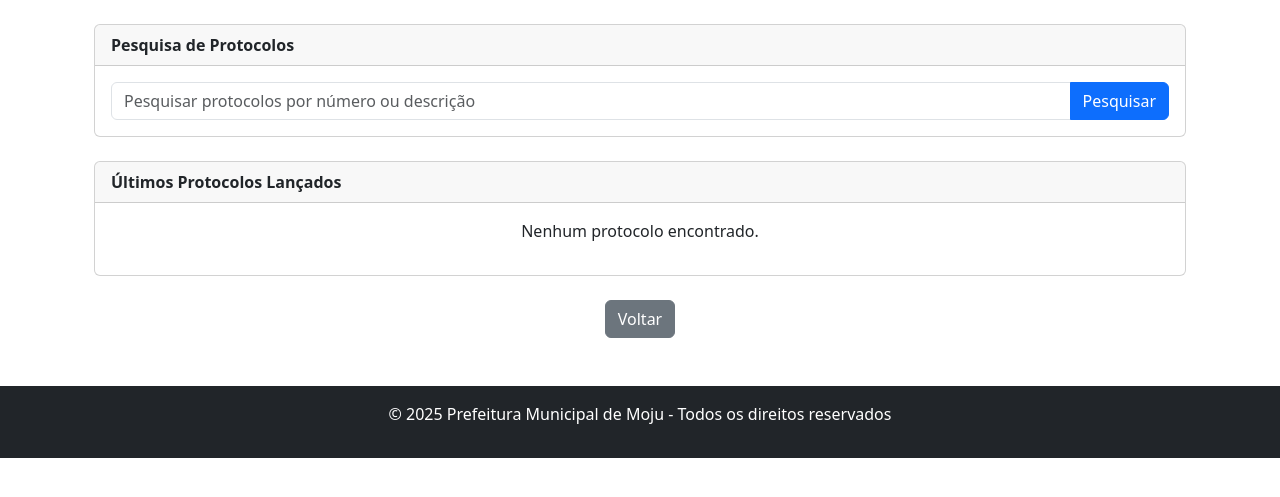
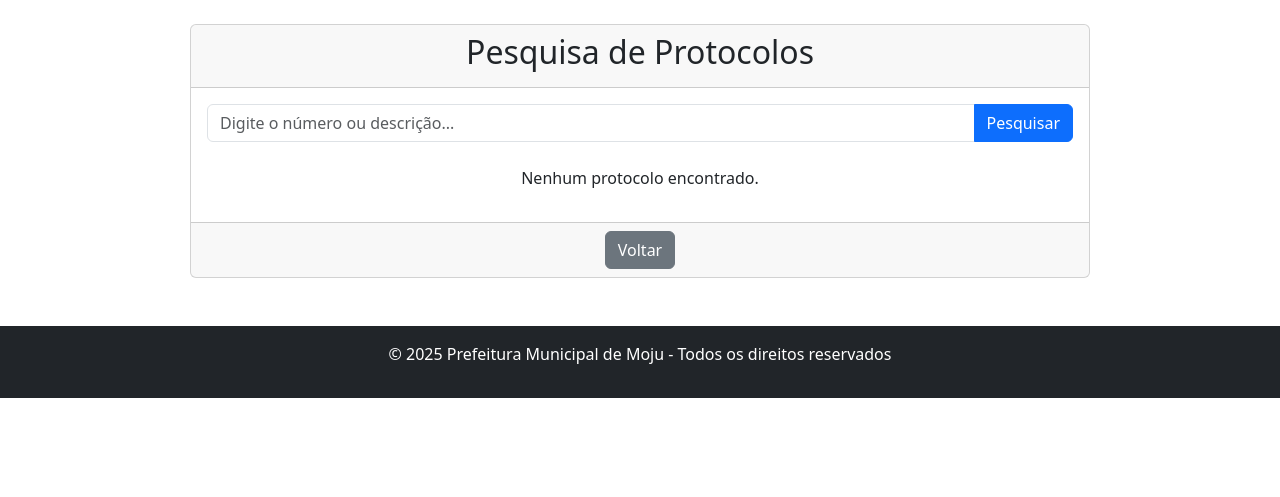
Before and after one commit to kinhomoju/protocolo_online, a Django app: page /protocolos/pesquisa/ in a window 1280 px wide. Shown: the part 88-585 px from the top of the page. Run offline with Django 5.2, Linux system fonts and the light colour scheme; a user stored in the database is signed in; data comes from the database, SQL or seed files in the repository; both versions use the stored data as it was after the commit; some libraries are stand-ins or nearby versions.

Commit message:
atualização no 'pesquisa_protocolos' e 'dashboard'

```diff
--- a/protocolos/models.py
+++ b/protocolos/models.py
@@ -9,7 +9,7 @@ class Protocolo(models.Model):
         ('pago', 'Pago'),
         ('analise', 'Em Análise'),
         ('rejeitado', 'Rejeitado'),
-        ('devolvido', 'Devolvido'),
+        # ('devolvido', 'Devolvido'),
         ('pendente', 'Pendente'),
     ]
     status = models.CharField(max_length=20, choices=STATUS_CHOICES, default='pendente')
--- a/protocolos/templates/protocolos/pesquisa_protocolos.html
+++ b/protocolos/templates/protocolos/pesquisa_protocolos.html
@@ -1,103 +1,64 @@
 {% extends 'base_generic.html' %}
-{% load static %}
-
-{% block title %}Pesquisa de Protocolos{% endblock %}
 
 {% block content %}
 <div class="container mt-4">
-    <!-- Card de Pesquisa de Protocolos -->
-    <div class="card mb-4">
-        <div class="card-header">
-            <strong>Pesquisa de Protocolos</strong>
+    <div class="card mx-auto" style="max-width: 900px;">
+        <div class="card-header text-center">
+            <h2>Pesquisa de Protocolos</h2>
         </div>
         <div class="card-body">
-            <form method="get" action="{% url 'protocolos:pesquisa_protocolos' %}">
+
+            <!-- Formulário de Pesquisa -->
+            <form method="GET" action="{% url 'protocolos:pesquisa_protocolos' %}" class="mb-4">
                 <div class="input-group">
-                    <input type="text" name="q" class="form-control" placeholder="Pesquisar protocolos por número ou descrição" value="{{ query|default:'' }}">
+                    <input type="text" name="q" class="form-control" placeholder="Digite o número ou descrição..." value="{{ query }}">
                     <button type="submit" class="btn btn-primary">Pesquisar</button>
                 </div>
             </form>
-        </div>
-    </div>
 
-    {% if query %}
-        <!-- Card de Resultados da Pesquisa -->
-        <div class="card mb-4">
+            {% if protocolos_paginados %}
+                <div class="card">
                     <div class="card-header">
-                <strong>Resultados da Pesquisa</strong>
+                        <h5 class="mb-0">Resultados da Pesquisa</h5>
                     </div>
                     <div class="card-body">
-                {% if protocolos_pesquisa %}
-                    <table class="table table-striped">
-                        <thead>
-                            <tr>
-                                <th>Número</th>
-                                <th>Descrição</th>
-                                <th>Status</th>
-                                <th>Ação</th>
-                            </tr>
-                        </thead>
-                        <tbody>
-                            {% for protocolo in protocolos_pesquisa %}
-                            <tr>
-                                <td>{{ protocolo.numero }}</td>
-                                <td>{{ protocolo.descricao }}</td>
-                                <td>{{ protocolo.status }}</td>
-                                <td>
-                                    {% if protocolo.status == 'pendente' %}
-                                        <a href="{% url 'protocolos:editar_protocolo' protocolo.id %}" class="btn btn-warning btn-sm">Editar</a>
-                                        <form method="post" action="{% url 'protocolos:excluir_protocolo' protocolo.id %}" class="d-inline">
-                                            {% csrf_token %}
-                                            <button type="submit" class="btn btn-danger btn-sm">Excluir</button>
-                                        </form>
-                                    {% else %}
-                                        <span class="text-muted">Ação não disponível</span>
-                                    {% endif %}
-                                </td>
-                            </tr>
-                            {% endfor %}
-                        </tbody>
-                    </table>
-                {% else %}
-                    <p class="mt-3 text-muted">Nenhum protocolo encontrado para a pesquisa.</p>
-                {% endif %}
-            </div>
-        </div>
-    {% else %}
-        <!-- Card de Últimos Protocolos Lançados (com paginação) -->
-        <div class="card mb-4">
-            <div class="card-header">
-                <strong>Últimos Protocolos Lançados</strong>
-            </div>
-            <div class="card-body">
-                {% if protocolos_recent %}
-                    <table class="table table-striped">
+                        <table class="table table-bordered">
                             <thead>
                                 <tr>
                                     <th>Número</th>
                                     <th>Descrição</th>
                                     <th>Status</th>
                                     <th>Data</th>
-                                <th>Ação</th>
+                                    <th class="text-center">Ação</th>
                                 </tr>
                             </thead>
                             <tbody>
-                            {% for protocolo in protocolos_recent %}
+                                {% for protocolo in protocolos_paginados %}
                                 <tr>
                                     <td>{{ protocolo.numero }}</td>
                                     <td>{{ protocolo.descricao }}</td>
-                                <td>{{ protocolo.status }}</td>
+                                    <td>
+                                        {% if protocolo.status == 'pago' %}
+                                            <span class="badge bg-success">Pago</span>
+                                        {% elif protocolo.status == 'rejeitado' %}
+                                            <span class="badge bg-warning text-dark">Rejeitado</span>
+                                        {% elif protocolo.status == 'analise' %}
+                                            <span class="badge bg-primary">Em análise</span>
+                                        {% else %}
+                                            <span class="badge bg-secondary">Pendente</span>
+                                        {% endif %}
+                                    </td>
                                     <td>{{ protocolo.data_criacao|date:"d/m/Y H:i" }}</td>
                                     <td>
                                         <div class="d-flex gap-2">
                                             {% if protocolo.status == 'pendente' %}
-                                            <a href="{% url 'protocolos:editar_protocolo' protocolo.id %}" class="btn btn-warning btn-sm">Editar</a>
-                                            <form method="post" action="{% url 'protocolos:excluir_protocolo' protocolo.id %}">
+                                                <a href="{% url 'protocolos:editar_protocolo' protocolo.id %}" class="btn btn-warning btn-sm">Corrigir</a>
+                                                <form method="post" action="{% url 'protocolos:excluir_protocolo' protocolo.id %}" class="d-inline">
                                                     {% csrf_token %}
                                                     <button type="submit" class="btn btn-danger btn-sm">Excluir</button>
                                                 </form>
                                             {% else %}
-                                            <span class="text-muted">Ação não disponível</span>
+                                                <span class="text-muted">não permitido...</span>
                                             {% endif %}
                                         </div>
                                     </td>
@@ -105,54 +66,52 @@
                                 {% endfor %}
                             </tbody>
                         </table>
-                    <!-- Navegação de Paginação -->
-                    <nav aria-label="Page navigation">
+
+                        <!-- Paginação -->
+                        {% if protocolos_paginados.has_other_pages %}
+                        <nav>
                             <ul class="pagination justify-content-center">
-                            {% if protocolos_recent.has_previous %}
+                                {% if protocolos_paginados.has_previous %}
                                     <li class="page-item">
-                                    <a class="page-link" href="?page={{ protocolos_recent.previous_page_number }}" aria-label="Previous">
-                                        <span aria-hidden="true">&laquo;</span>
-                                    </a>
+                                        <a class="page-link" href="?q={{ query }}&page=1">Primeira</a>
                                     </li>
-                            {% else %}
-                                <li class="page-item disabled">
-                                    <span class="page-link" aria-hidden="true">&laquo;</span>
+                                    <li class="page-item">
+                                        <a class="page-link" href="?q={{ query }}&page={{ protocolos_paginados.previous_page_number }}">Anterior</a>
                                     </li>
                                 {% endif %}
-                            {% for num in protocolos_recent.paginator.page_range %}
-                                {% if protocolos_recent.number == num %}
-                                    <li class="page-item active"><span class="page-link">{{ num }}</span></li>
-                                {% else %}
-                                    <li class="page-item"><a class="page-link" href="?page={{ num }}">{{ num }}</a></li>
-                                {% endif %}
-                            {% endfor %}
-                            {% if protocolos_recent.has_next %}
+
+                                <li class="page-item active">
+                                    <span class="page-link">
+                                        Página {{ protocolos_paginados.number }} de {{ protocolos_paginados.paginator.num_pages }}
+                                    </span>
+                                </li>
+
+                                {% if protocolos_paginados.has_next %}
                                     <li class="page-item">
-                                    <a class="page-link" href="?page={{ protocolos_recent.next_page_number }}" aria-label="Next">
-                                        <span aria-hidden="true">&raquo;</span>
-                                    </a>
+                                        <a class="page-link" href="?q={{ query }}&page={{ protocolos_paginados.next_page_number }}">Próxima</a>
                                     </li>
-                            {% else %}
-                                <li class="page-item disabled">
-                                    <span class="page-link" aria-hidden="true">&raquo;</span>
+                                    <li class="page-item">
+                                        <a class="page-link" href="?q={{ query }}&page={{ protocolos_paginados.paginator.num_pages }}">Última</a>
                                     </li>
                                 {% endif %}
                             </ul>
                         </nav>
+                        {% endif %}
+                    </div>
+                </div>
             {% else %}
                 <p class="text-center">Nenhum protocolo encontrado.</p>
             {% endif %}
         </div>
-        </div>
-    {% endif %}
 
-    <!-- Botão Voltar para a Tela Principal do Sistema -->
-    <div class="text-center mt-4">
-        {% if user.is_master %}
+        <!-- Botão "Voltar" adaptado ao tipo de usuário -->
+        <div class="card-footer text-center">
+            {% if request.user.is_superuser %}
                 <a href="{% url 'usuarios:dashboard_master' %}" class="btn btn-secondary">Voltar</a>
             {% else %}
                 <a href="{% url 'usuarios:dashboard' %}" class="btn btn-secondary">Voltar</a>
             {% endif %}
         </div>
     </div>
+</div>
 {% endblock %}
--- a/protocolos/views.py
+++ b/protocolos/views.py
@@ -58,25 +58,28 @@ def pesquisa_protocolos(request):
     """
     View para pesquisar protocolos com base no número ou descrição.
     """
-    query = request.GET.get('q', '')
+    query = request.GET.get('q', '')  # Obtém o termo de pesquisa
+    page_number = request.GET.get('page')  # Obtém o número da página atual
+    itens_por_pagina = 10  # Número de protocolos por página
+
     if query:
-        # Pesquisa: filtra por número ou descrição
-        protocolos_pesquisa = Protocolo.objects.filter(
+        # Se houver pesquisa, filtra os protocolos pelo número ou descrição
+        protocolos = Protocolo.objects.filter(
             Q(numero__icontains=query) | Q(descricao__icontains=query)
-        )
-        context = {
-            'protocolos_pesquisa': protocolos_pesquisa,
-            'query': query,
-        }
+        ).order_by('-data_criacao')
     else:
-        # Sem pesquisa: exibe os protocolos lançados pelo usuário com paginação
+        # Caso contrário, mostra os últimos protocolos do usuário
         protocolos = Protocolo.objects.filter(usuario=request.user).order_by('-data_criacao')
-        paginator = Paginator(protocolos, 10)
-        page_number = request.GET.get('page')
-        protocolos_recent = paginator.get_page(page_number)
-        context = {
-            'protocolos_recent': protocolos_recent,
-        }
+
+    # Paginação para os protocolos (seja pesquisa ou últimos adicionados)
+    paginator = Paginator(protocolos, itens_por_pagina)
+    protocolos_paginados = paginator.get_page(page_number)
+
+    context = {
+        'protocolos_paginados': protocolos_paginados,  # Mantemos a mesma variável no template
+        'query': query,  # Para manter a pesquisa preenchida no campo do formulário
+    }
+
     return render(request, 'protocolos/pesquisa_protocolos.html', context)
 
 @login_required
```
Also changed, not shown: usuarios/templates/usuarios/dashboard.html (+12 -2 lines), db.sqlite3. Lines whose indentation alone changed are shown as unchanged.
